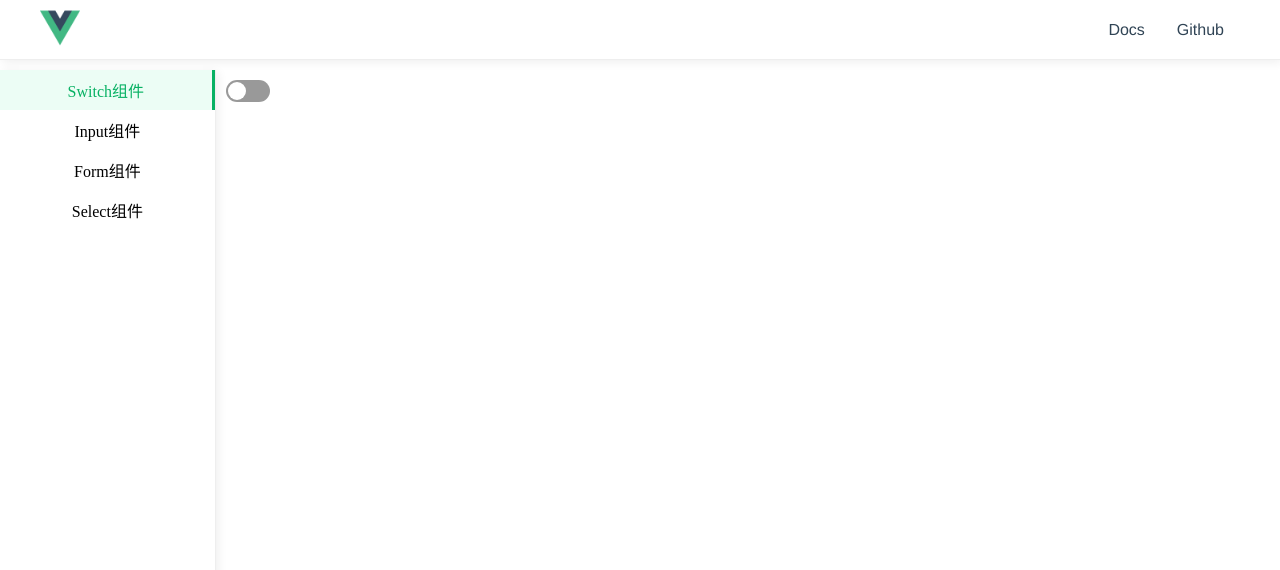
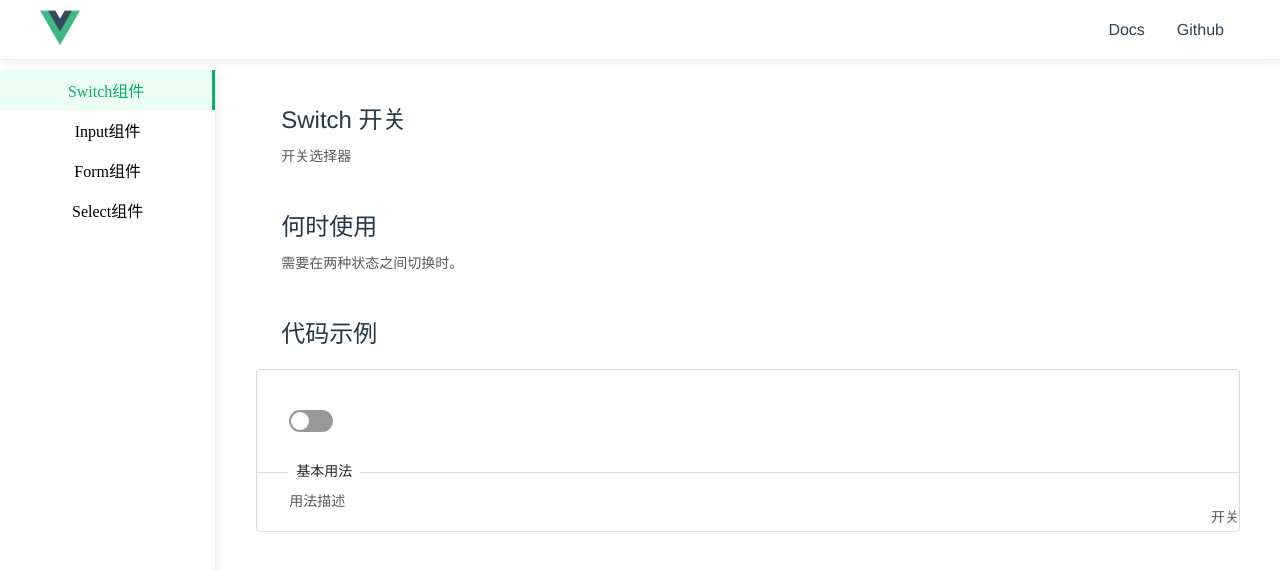
Before and after one commit to mywebc/le-vue, a Vue app: page /doc/switch in a window 1280 px wide. Shown: the top 570 px of the page. Built offline with nearby package versions, Linux system fonts and the light colour scheme.

Commit message:
提取文档title以及展示组件

```diff
--- /dev/null
+++ b/src/components/Doc/DocTitle.vue
@@ -0,0 +1,54 @@
+<template>
+  <div class="doc_common_title">
+    <section>
+      <h1>{{componentName}}</h1>
+      <p class="text">{{componentTxt}}</p>
+    </section>
+    <section>
+      <h2>何时使用</h2>
+      <p class="text">{{componentDescription}}</p>
+    </section>
+    <section>
+      <h2>代码示例</h2>
+    </section>
+  </div>
+</template>
+
+<script lang="ts">
+export default {
+  props: {
+    componentName: String,
+    componentTxt: String,
+    componentDescription: String
+  }
+};
+</script>
+
+<style lang="scss" scoped>
+.doc_common_title {
+  section {
+    padding: 20px;
+    padding-bottom: 0;
+    padding-left: 25px;
+    max-width: 1000px;
+    margin: 0 auto;
+    margin-bottom: 20px;
+    font-family: "Source Sans Pro", "Helvetica Neue", Arial, sans-serif;
+    color: #273849;
+    > h1 {
+      font-weight: 500;
+      margin-bottom: 10px;
+    }
+    > h2 {
+      font-weight: 400;
+      margin-bottom: 10px;
+    }
+    .text {
+      font-size: 14px;
+      font-weight: 400;
+      line-height: 22px;
+      color: rgba(0, 0, 0, 0.65);
+    }
+  }
+}
+</style>
--- /dev/null
+++ b/src/components/Doc/ExampleTemplate.vue
@@ -0,0 +1,91 @@
+<template>
+  <div class="example">
+    <div class="components-demo">
+      <slot name="components"></slot>
+    </div>
+    <div class="code-example">
+      <div class="code-title">{{codeTitle}}</div>
+      <div class="code-description">
+        <div class="txt">{{codeDescription}}</div>
+        <div class="icon" @click="codeToggleFun">开关</div>
+      </div>
+      <div :class="codeToggle ? 'code-block' : 'code-none'">
+        <slot name="code"></slot>
+      </div>
+    </div>
+  </div>
+</template>
+<script lang="ts">
+import { ref } from "vue";
+export default {
+  props: {
+    codeTitle: String,
+    codeDescription: String
+  },
+  setup(props, context) {
+    const codeToggle = ref(false);
+    const codeToggleFun = () => {
+      codeToggle.value = !codeToggle.value;
+    };
+    return { codeToggleFun, codeToggle };
+  }
+};
+</script>
+
+<style lang="scss" scoped>
+.example {
+  .components-demo {
+    padding: 40px 32px;
+    border: 1px solid rgba(0, 0, 0, 0.15);
+    border-bottom: none;
+    border-top-right-radius: 4px;
+    border-top-left-radius: 4px;
+    display: flex;
+    justify-content: flex-start;
+    align-items: center;
+  }
+  .code-example {
+    position: relative;
+    .code-title {
+      display: inline-flex;
+      justify-content: flex-start;
+      align-items: center;
+      background-color: #fff;
+      font-size: 14px;
+      color: rgba(0, 0, 0, 0.85);
+      position: absolute;
+      top: -11px;
+      left: 32px;
+      line-height: 22px;
+      z-index: 1;
+      padding: 0 8px;
+      cursor: default;
+      border-radius: 4px;
+    }
+    .code-description {
+      padding: 18px 32px;
+      border: 1px solid rgba(0, 0, 0, 0.15);
+      border-bottom-left-radius: 4px;
+      border-bottom-right-radius: 4px;
+      color: rgba(0, 0, 0, 0.65);
+      position: relative;
+      font-size: 14px;
+      line-height: 22px;
+      transition: all 0.3s cubic-bezier(0.645, 0.045, 0.355, 1);
+      color: rgba(0, 0, 0, 0.65);
+      position: relative;
+      .icon {
+        position: absolute;
+        right: 0;
+        bottom: 2px;
+      }
+    }
+    .code-block {
+      display: block;
+    }
+    .code-none {
+      display: none;
+    }
+  }
+}
+</style>
--- a/src/components/Doc/Main.vue
+++ b/src/components/Doc/Main.vue
@@ -8,6 +8,7 @@
 <style lang="scss" scoped>
 .main {
   width: 100%;
-  padding: 10px;
+  display: flex;
+  justify-content: center;
 }
 </style>
--- a/src/components/SwitchDemo.vue
+++ b/src/components/SwitchDemo.vue
@@ -1,18 +1,41 @@
 <template>
-  <Switch v-model:value="switchVal" :disabled="false" @onChange="handleChange" trueColor="green"/>
+  <div class="switch_doc">
+    <doc-title componentName="Switch 开关" componentTxt="开关选择器" componentDescription="需要在两种状态之间切换时。" />
+
+    <example-template codeTitle="基本用法" codeDescription="用法描述">
+      <template v-slot:components>
+        <Switch
+          v-model:value="switchVal"
+          :disabled="false"
+          @onChange="handleChange"
+          trueColor="green"
+        />
+      </template>
+      <template v-slot:code>
+        <div>isShowCode</div>
+      </template>
+    </example-template>
+  </div>
 </template>
 <script lang="ts">
 import Switch from "../lib/Switch.vue";
+import DocTitle from "../components/Doc/DocTitle.vue";
+import ExampleTemplate from "../components/Doc/ExampleTemplate.vue";
 import { ref } from "vue";
 
 export default {
-  components: { Switch },
+  components: { Switch, DocTitle, ExampleTemplate },
   setup() {
     const switchVal = ref(false);
-    const handleChange = (val) => {
-        console.log("改变后的值", val)
-    }
-    return { switchVal,handleChange };
+    const handleChange = val => {};
+    return { switchVal, handleChange };
   }
 };
 </script>
+<style lang="scss" scoped>
+.switch_doc {
+  width: 100%;
+  min-width: 100px;
+  padding: 10px 40px;
+}
+</style>
```
